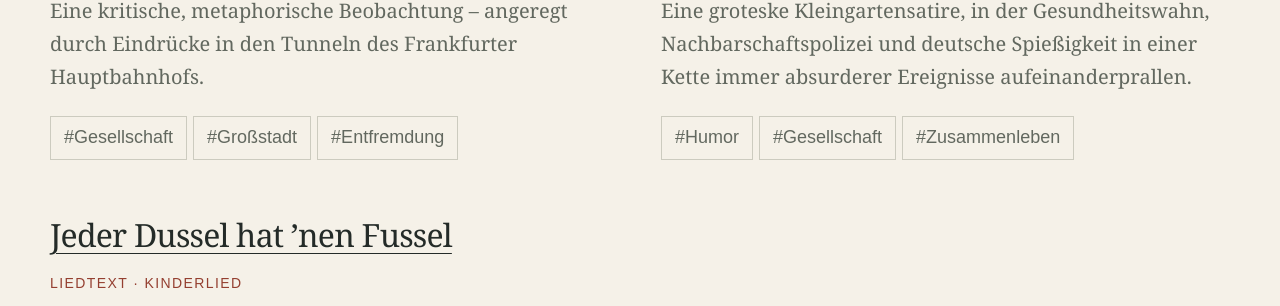
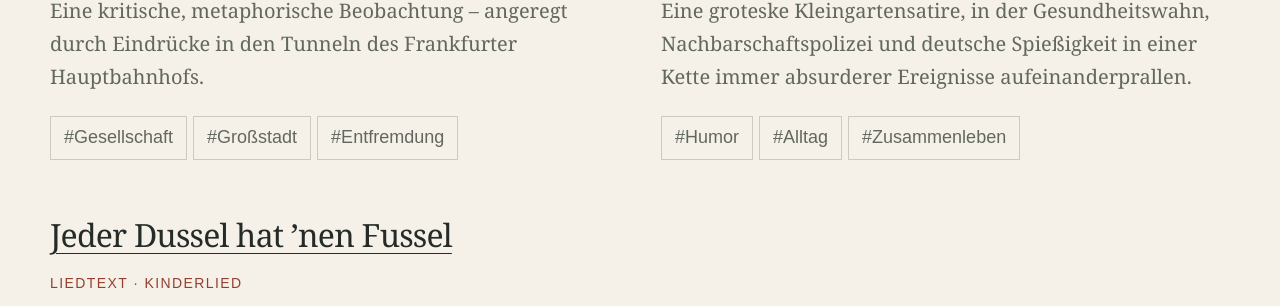
Before and after one commit to LarsLWO/website, a Jekyll site: the page built from index.html, in a window 1280 px wide and 900 px high, scrolled down 1655 px. Shown: the part 133-439 px from the top of the window. Built offline with Jekyll 4.4.1, drawn with Linux system fonts in a browser that asks for light colours.

Commit message:
updated tag for story

```diff
--- a/_texts/short/gesaessbewusstsein.md
+++ b/_texts/short/gesaessbewusstsein.md
@@ -4,7 +4,7 @@ title: "Gesäßbewusstsein"
 genre: "Satire"
 tags:
   - Humor
-  - Gesellschaft
+  - Alltag
   - Zusammenleben
 description: "Eine groteske Kleingartensatire, in der Gesundheitswahn, Nachbarschaftspolizei und deutsche Spießigkeit in einer Kette immer absurderer Ereignisse aufeinanderprallen."
 image: /assets/images/stories/gesaessbewusstsein-buntstift.jpeg
```
